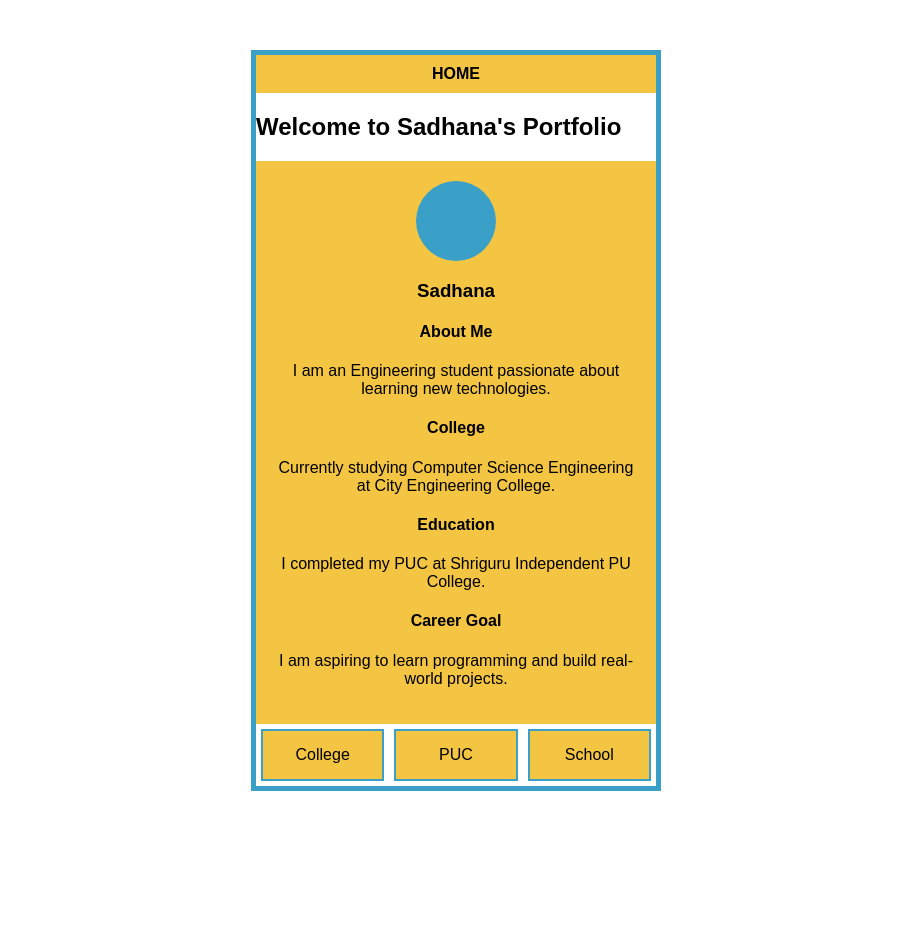
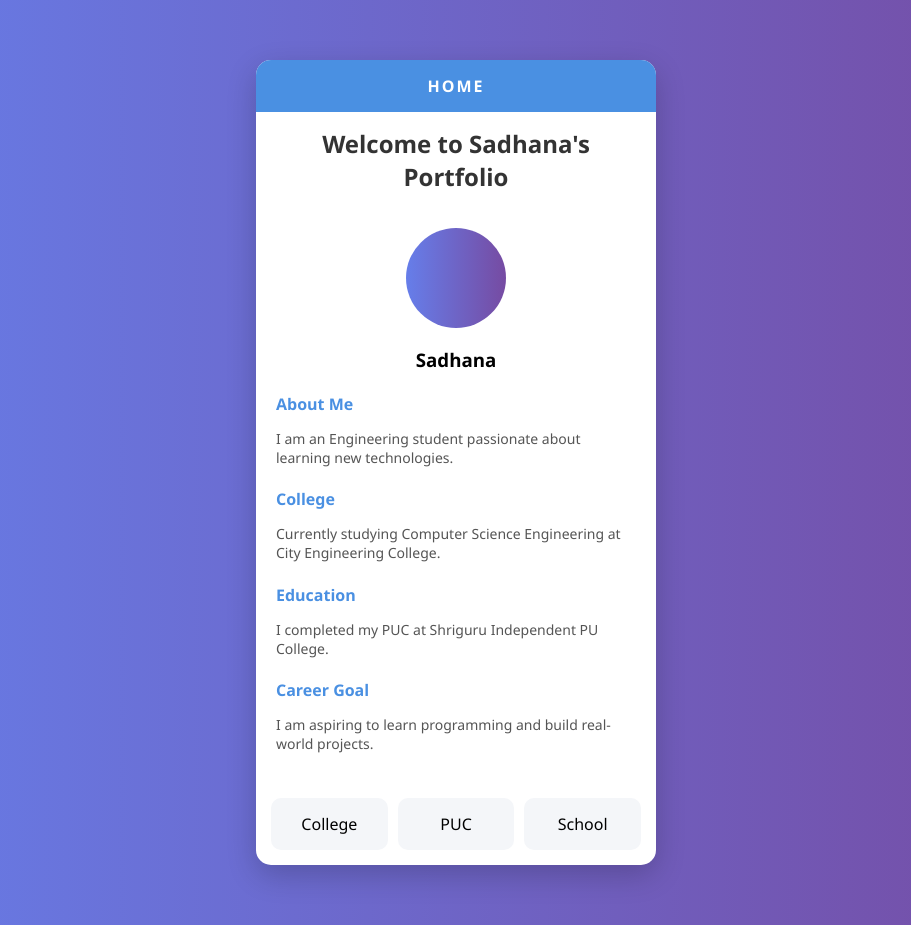
Before and after one commit to Sadhana119911/simple-website, a plain HTML site: page index.html in a window 1280 px wide. Shown: the whole page, without its empty margins (184-1095 px from the left). Before the commit the page ends 841 px from the top, so only its background shows below. Drawn offline with Linux system fonts and the light colour scheme.

Commit message:
Revamp CSS styles for improved design
Updated styles for body, container, header, profile, and boxes.

```diff
--- a/style.css
+++ b/style.css
@@ -1,53 +1,87 @@
 body {
-    font-family: Arial;
-    background-color: white;
+    font-family: 'Segoe UI', sans-serif;
+    background: linear-gradient(to right, #667eea, #764ba2);
+    margin: 0;
+    padding: 0;
 }
 
+/* Container */
 .container {
     width: 400px;
-    margin: 50px auto;
-    border: 5px solid #3aa0c8;
+    margin: 60px auto;
+    border-radius: 15px;
+    overflow: hidden;
+    background: white;
+    box-shadow: 0px 10px 30px rgba(0,0,0,0.2);
 }
 
+/* Header */
 .header {
-    background-color: #f4c542;
+    background: #4a90e2;
+    color: white;
     text-align: center;
-    padding: 10px;
+    padding: 15px;
     font-weight: bold;
+    letter-spacing: 2px;
 }
 
-.profile {
-    background-color: #f4c542;
-    padding: 20px;
+/* Title */
+.title {
     text-align: center;
+    margin: 15px;
+    color: #333;
 }
 
-.circle {
-    width: 80px;
-    height: 80px;
-    background-color: #3aa0c8;
-    border-radius: 50%;
-    margin: 0 auto 10px;
+/* Profile */
+.profile {
+    text-align: center;
+    padding: 20px;
 }
 
+/* Circle */
+.circle {
+    width: 100px;
+    height: 100px;
+    background: linear-gradient(to right, #667eea, #764ba2);
+    border-radius: 50%;
+    margin: 0 auto 15px;
+}
+
+/* Info section */
+.info {
+    text-align: left;
+    margin-top: 15px;
+}
+
+.info h4 {
+    color: #4a90e2;
+    margin-bottom: 5px;
+}
+
+.info p {
+    font-size: 14px;
+    color: #555;
+    margin-bottom: 10px;
+}
+
+/* Boxes */
 .boxes {
     display: flex;
+    padding: 10px;
 }
 
 .box {
     flex: 1;
-    background-color: #f4c542;
     margin: 5px;
     padding: 15px;
     text-align: center;
-    border: 2px solid #3aa0c8;
+    background: #f4f6f9;
+    border-radius: 10px;
+    transition: 0.3s;
 }
 
-.side-bar {
-    width: 40px;
-    height: 200px;
-    background-color: purple;
-    position: absolute;
-    left: 100px;
-    top: 150px;
+.box:hover {
+    background: #4a90e2;
+    color: white;
+    transform: scale(1.05);
 }
```
